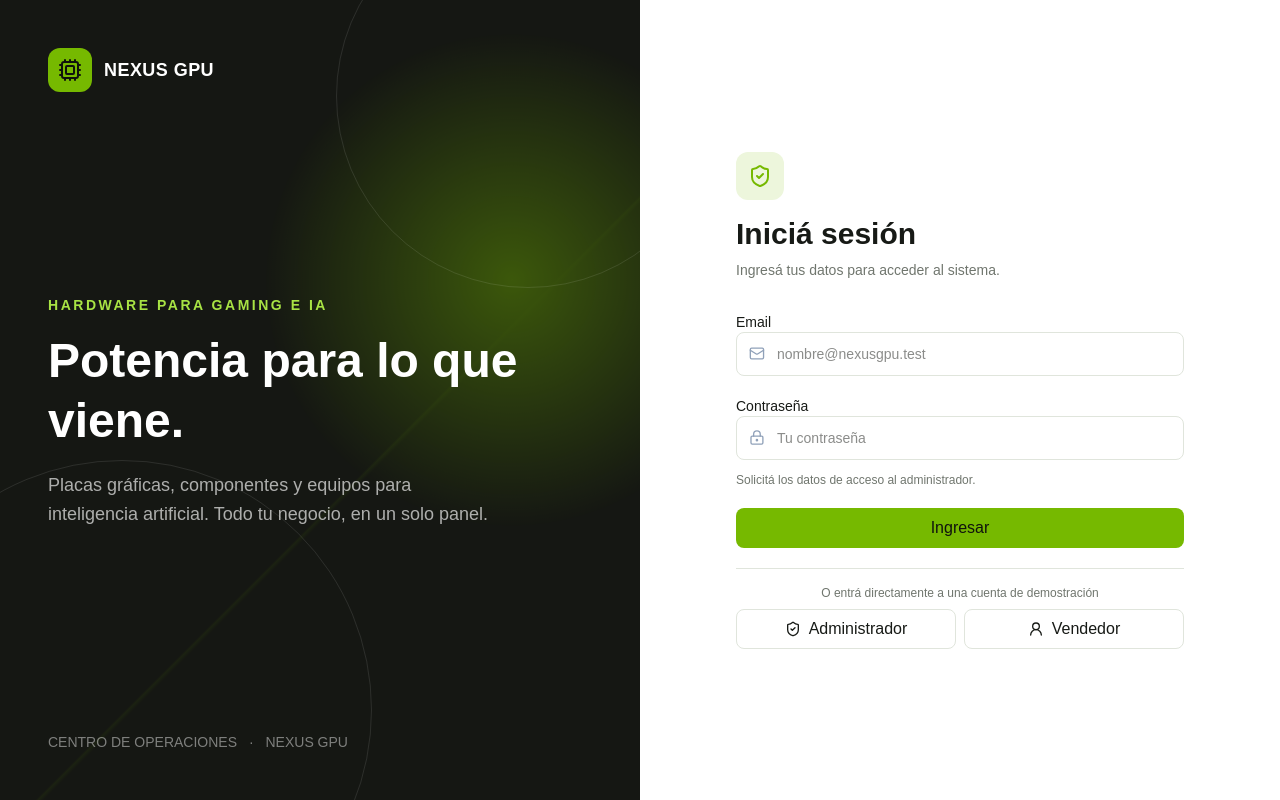
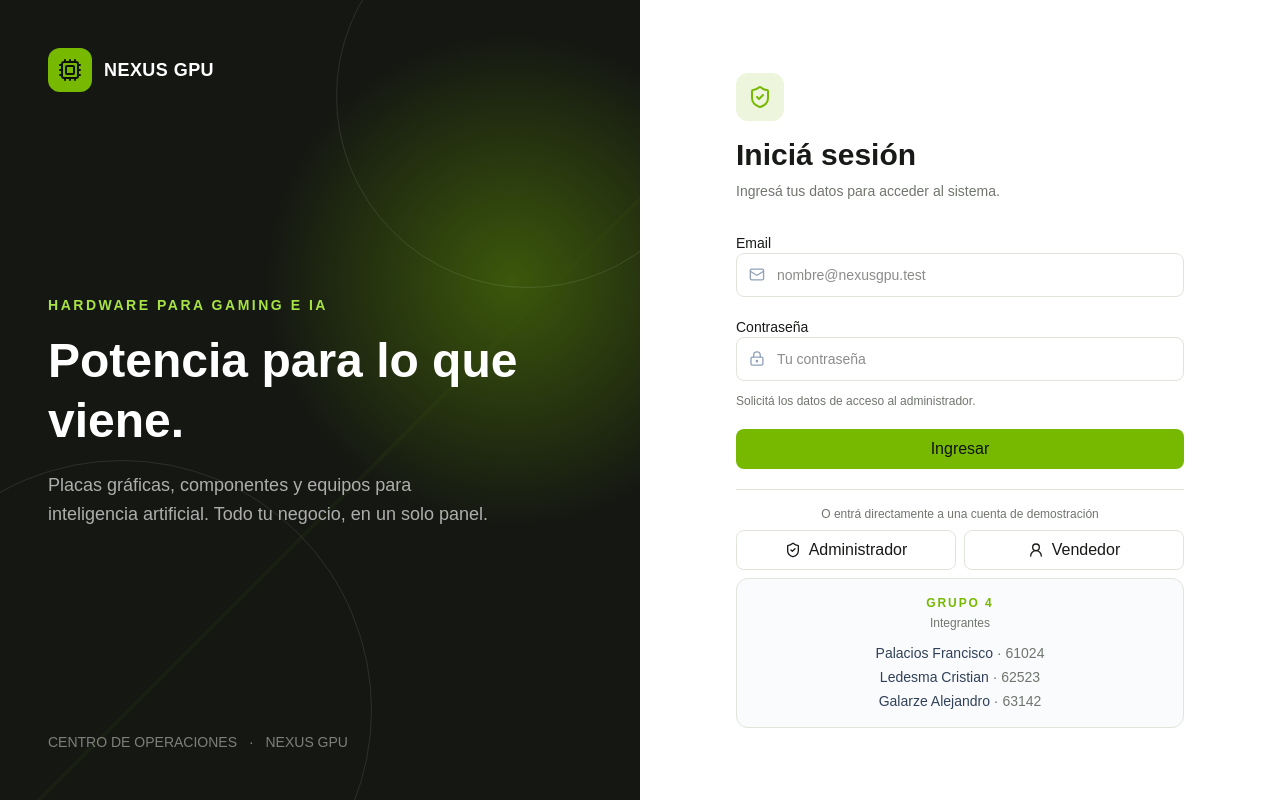
Before and after one commit to AleGalarze21/Tp5-Parcial2, a Next.js app: page /login in a window 1280 px wide. Built offline with nearby package versions, Linux system fonts and the light colour scheme; no server answers.

Commit message:
Organize login group information

```diff
--- a/src/components/login-form.tsx
+++ b/src/components/login-form.tsx
@@ -49,6 +49,15 @@ export function LoginForm() {
         <Button type="button" variant="outline" disabled={busy} onClick={() => login("laura@nexusgpu.test", "0987654321@Ale")}><ShieldCheck size={16}/>Administrador</Button>
         <Button type="button" variant="outline" disabled={busy} onClick={() => login("pablo@nexusgpu.test", "0987654321@Ale1")}><UserRound size={16}/>Vendedor</Button>
       </div>
+      <div className="rounded-xl border border-[var(--border)] bg-slate-50/70 p-4 text-center">
+        <p className="text-xs font-semibold uppercase tracking-[0.16em] text-[var(--primary)]">Grupo 4</p>
+        <p className="mt-1 text-xs text-[var(--muted)]">Integrantes</p>
+        <div className="mt-3 space-y-1 text-sm font-medium text-slate-700">
+          <p>Palacios Francisco <span className="font-normal text-[var(--muted)]">· 61024</span></p>
+          <p>Ledesma Cristian <span className="font-normal text-[var(--muted)]">· 62523</span></p>
+          <p>Galarze Alejandro <span className="font-normal text-[var(--muted)]">· 63142</span></p>
+        </div>
+      </div>
     </div>
   </form>;
 }
```
